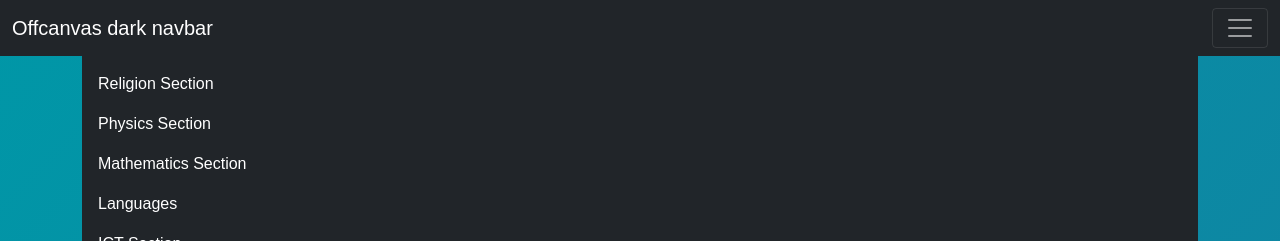
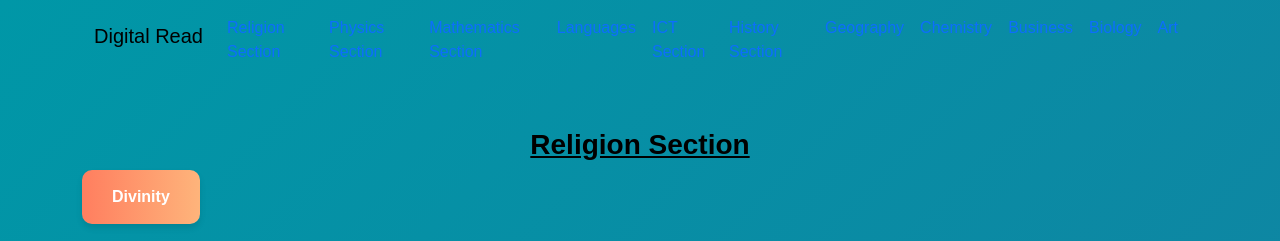
Before and after one commit to companyscarz/Digital_Read, a Flask app: template Digital_read/templates/digital_read/view.html in a window 1280 px wide. Shown: the top 241 px of the page. Run offline with Flask 3, Linux system fonts and the light colour scheme; the template is opened without the code that fills it, so the values that code supplies are empty.

Commit message:
Update view.html

```diff
--- a/Digital_read/templates/digital_read/view.html
+++ b/Digital_read/templates/digital_read/view.html
@@ -5,20 +5,15 @@
 
 {% block body %}
 
-<div class="collapse" id="navbarToggleExternalContent" data-bs-theme="dark">
-  <div class="bg-dark p-4">
-    <h5 class="text-body-emphasis h4">Collapsed content</h5>
-    <span class="text-body-secondary">Toggleable via the navbar brand.</span>
-  </div>
-</div>
-<nav class="navbar navbar-dark bg-dark">
+<nav class="navbar navbar-expand-lg bg-body-tertiary">
   <div class="container-fluid">
-    <button class="navbar-toggler" type="button" data-bs-toggle="collapse" data-bs-target="#navbarToggleExternalContent" aria-controls="navbarToggleExternalContent" aria-expanded="false" aria-label="Toggle navigation">
-      <span class="navbar-toggler-icon"></span>
+    <h2 class="navbar-brand">Digital Read</h2>
+    <button class="navbar-toggler" type="button" data-bs-toggle="collapse" data-bs-target="#navbarTogglerDemo02" aria-controls="navbarTogglerDemo02" aria-expanded="false" aria-label="Toggle navigation">
+      <img height=15% width=15% src="https://www.google.com/imgres?q=website%20menu%20icon&imgurl=https%3A%2F%2Fmedia.istockphoto.com%2Fid%2F694415664%2Fvector%2Fflat-menu-icon-illustration-for-website-navigation.jpg%3Fs%3D612x612%26w%3Dis%26k%3D20%26c%3Danw7ap-pHNFx_cS4ZlwuBii8TdsX8DzCirKHvE0Vn18%3D&imgrefurl=https%3A%2F%2Fwww.istockphoto.com%2Fvector%2Fflat-menu-icon-illustration-for-website-navigation-gm694415664-128386671&docid=RKBxZTnNFBgZEM&tbnid=gXtoFHOFPCmnwM&vet=12ahUKEwjp2rCSocaKAxU6nf0HHdknCTwQM3oECH8QAA..i&w=612&h=612&hcb=2&itg=1&ved=2ahUKEwjp2rCSocaKAxU6nf0HHdknCTwQM3oECH8QAA" >
     </button>
-  </div>
-  <div class="offcanvas-body">
-        <ul class="navbar-nav justify-content-end flex-grow-1 pe-3"><li class="nav-item">
+    <div class="collapse navbar-collapse" id="navbarTogglerDemo02">
+      <ul class="navbar-nav me-auto mb-2 mb-lg-0">
+	 <li class="nav-item">
             <a class="nav-link active" aria-current="page" href="#religion">Religion Section</a>
           </li>
           <li class="nav-item">
@@ -46,62 +41,12 @@
             <a class="nav-link active" aria-current="page" href="#business">Business</a>
           </li>
           <li class="nav-item">
-            <a class="nav-link active" aria-current="page" href="#biology">Biology/a>
+            <a class="nav-link active" aria-current="page" href="#biology">Biology</a>
           </li>
           <li class="nav-item">
             <a class="nav-link active" aria-current="page" href="#art">Art</a>
           </li>
-        </ul>
-      </div>
-</nav>
-
-<nav class="navbar navbar-dark bg-dark fixed-top">
-  <div class="container-fluid">
-    <a class="navbar-brand" href="#">Offcanvas dark navbar</a>
-    <button class="navbar-toggler" type="button" data-bs-toggle="offcanvas" data-bs-target="#offcanvasDarkNavbar" aria-controls="offcanvasDarkNavbar" aria-label="Toggle navigation">
-      <span class="navbar-toggler-icon"></span>
-    </button>
-    <div class="offcanvas offcanvas-end text-bg-dark" tabindex="-1" id="offcanvasDarkNavbar" aria-labelledby="offcanvasDarkNavbarLabel">
-      <div class="offcanvas-header">
-        <h5 class="offcanvas-title" id="offcanvasDarkNavbarLabel">Dark offcanvas</h5>
-        <button type="button" class="btn-close btn-close-white" data-bs-dismiss="offcanvas" aria-label="Close"></button>
-      </div>
-      <div class="offcanvas-body">
-        <ul class="navbar-nav justify-content-end flex-grow-1 pe-3"><li class="nav-item">
-            <a class="nav-link active" aria-current="page" href="#religion">Religion Section</a>
-          </li>
-          <li class="nav-item">
-            <a class="nav-link active" aria-current="page" href="#physics">Physics Section</a>
-          </li>
-          <li class="nav-item">
-            <a class="nav-link active" aria-current="page" href="#mathematics">Mathematics Section</a>
-          </li>
-          <li class="nav-item">
-            <a class="nav-link active" aria-current="page" href="#languages">Languages</a>
-          </li>
-          <li class="nav-item">
-            <a class="nav-link active" aria-current="page" href="#ict">ICT Section</a>
-          </li>
-          <li class="nav-item">
-            <a class="nav-link active" aria-current="page" href="#history">History Section</a>
-          </li>
-          <li class="nav-item">
-            <a class="nav-link active" aria-current="page" href="#geography">Geography</a>
-          </li>
-          <li class="nav-item">
-            <a class="nav-link active" aria-current="page" href="#chemistry">Chemistry</a>
-          </li>
-          <li class="nav-item">
-            <a class="nav-link active" aria-current="page" href="#business">Business</a>
-          </li>
-          <li class="nav-item">
-            <a class="nav-link active" aria-current="page" href="#biology">Biology/a>
-          </li>
-          <li class="nav-item">
-            <a class="nav-link active" aria-current="page" href="#art">Art</a>
-          </li>
-        </ul>
-      </div>
+      </ul>
     </div>
   </div>
 </nav>
```
